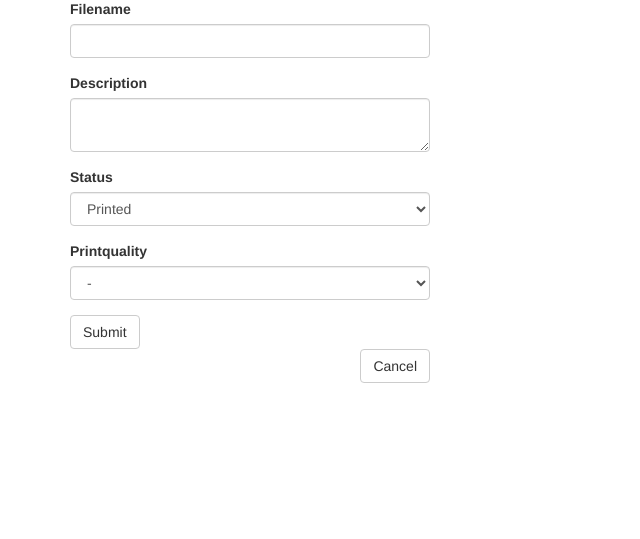
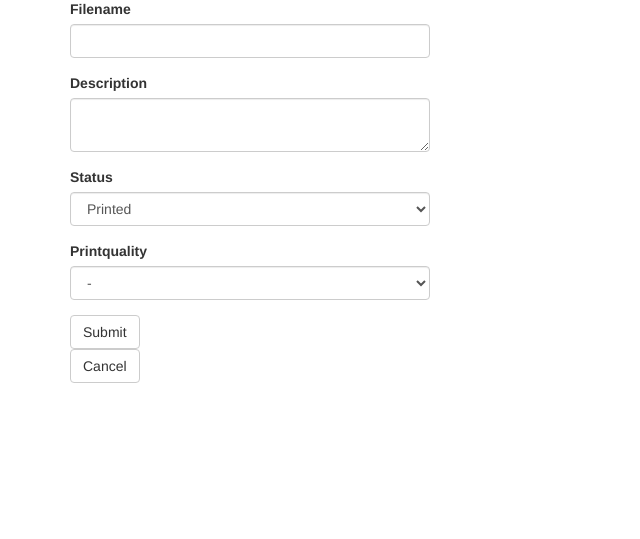
Before and after one commit to whatever1197/flaskwebapp, a Flask app: page /new3d in a window 1280 px wide. Shown: the part 129-668 px from the top of the page, without its empty margins (0-640 px from the left). Run offline with Flask 3, Linux system fonts and the light colour scheme; the visitor is signed in with stand-in values (Sample User, id 1); some libraries are stand-ins or nearby versions.

Commit message:
Final Version

```diff
--- a/app/templates/edit3d.html
+++ b/app/templates/edit3d.html
@@ -7,7 +7,7 @@
     <div class="row">
         <div class="col-md-4">
             {{ wtf.quick_form(form) }}
-            <a class="btn btn-default" href="{{ url_for('index') }}" role="button" style="margin-bottom: 10px; float:right;">Cancel</a>
+            <a class="btn btn-default" href="{{ url_for('index') }}" role="button" style="margin-bottom: 10px; float:left;">Cancel</a>
         </div>
     </div>
 {% endblock %}
--- a/app/templates/new3d.html
+++ b/app/templates/new3d.html
@@ -7,7 +7,7 @@
     <div class="row">
         <div class="col-md-4">
             {{ wtf.quick_form(form) }}
-            <a class="btn btn-default" href="{{ url_for('index') }}" role="button" style="margin-bottom: 10px; float:right;">Cancel</a>
+            <a class="btn btn-default" href="{{ url_for('index') }}" role="button" style="margin-bottom: 10px; float:left;">Cancel</a>
         </div>
     </div>
 {% endblock %}
```
